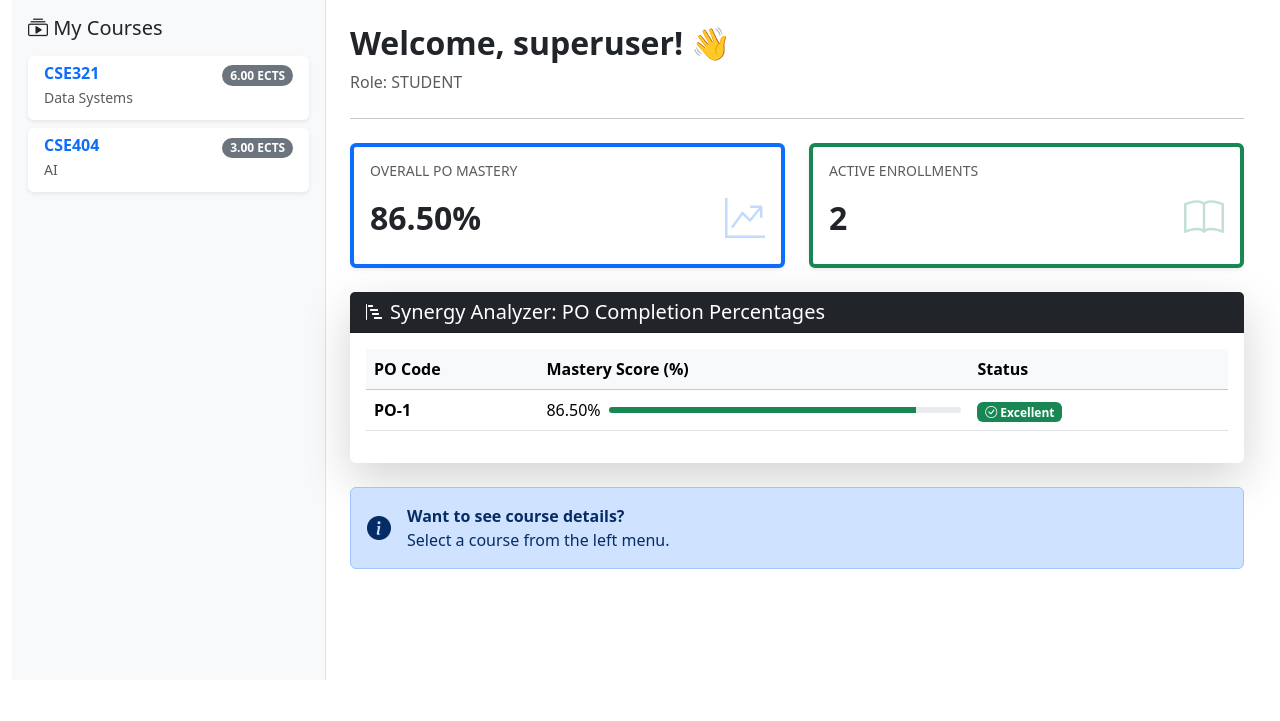
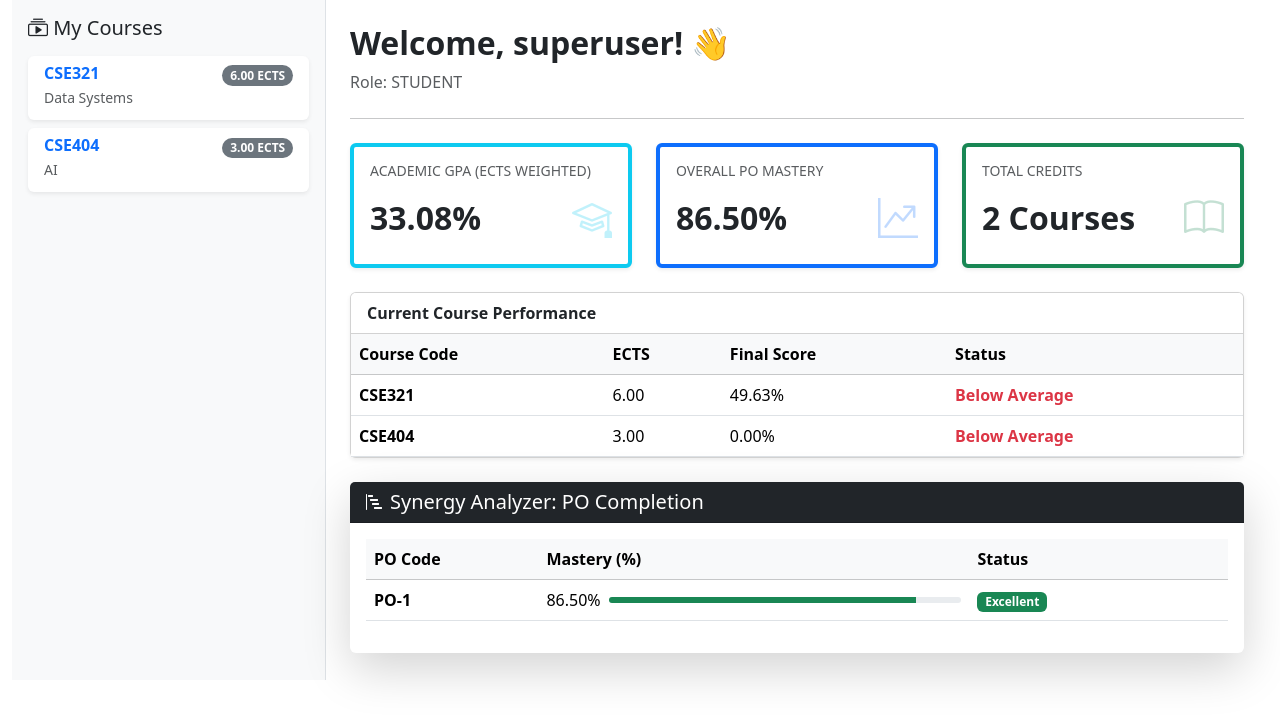
Before and after one commit to Mirket07/Acumie, a Django app: page /grades/dashboard/ in a window 1280 px wide. Shown: the part 56-777 px from the top of the page. Run offline with Django 5.2, Linux system fonts and the light colour scheme; a user stored in the database is signed in; data comes from the database, SQL or seed files in the repository; parts of the project's set-up code (start-up, migrations or seed data) failed here and were passed over.

Commit message:
Added GPA and Overall Score calculations

```diff
--- a/grades/templates/grades/student_content.html
+++ b/grades/templates/grades/student_content.html
@@ -1,28 +1,32 @@
 <div class="row mb-4">
-  <div class="col-md-6">
+  <div class="col-md-4">
+    <div class="card shadow-sm border-start border-info border-4 h-100">
+      <div class="card-body">
+        <h6 class="card-title text-muted text-uppercase small">Academic GPA (ECTS Weighted)</h6>
+        <div class="d-flex align-items-center">
+            <h1 class="display-6 fw-bold mb-0 me-3">{{ overall_gpa|floatformat:2 }}%</h1>
+            <i class="bi bi-mortarboard fs-1 text-info opacity-25 ms-auto"></i>
+        </div>
+      </div>
+    </div>
+  </div>
+  <div class="col-md-4">
     <div class="card shadow-sm border-start border-primary border-4 h-100">
       <div class="card-body">
         <h6 class="card-title text-muted text-uppercase small">Overall PO Mastery</h6>
         <div class="d-flex align-items-center">
-            <h1 class="display-6 fw-bold mb-0 me-3">
-              {% if average_po_score and average_po_score != "N/A" %}
-                  {{ average_po_score }}%
-              {% else %}
-                  0.00%
-              {% endif %}
-            </h1>
+            <h1 class="display-6 fw-bold mb-0 me-3">{% if average_po_score and average_po_score != "N/A" %}{{ average_po_score }}%{% else %}0.00%{% endif %}</h1>
             <i class="bi bi-graph-up-arrow fs-1 text-primary opacity-25 ms-auto"></i>
         </div>
       </div>
     </div>
   </div>
-
-  <div class="col-md-6">
+  <div class="col-md-4">
     <div class="card shadow-sm border-start border-success border-4 h-100">
       <div class="card-body">
-        <h6 class="card-title text-muted text-uppercase small">Active Enrollments</h6>
+        <h6 class="card-title text-muted text-uppercase small">Total Credits</h6>
         <div class="d-flex align-items-center">
-            <h1 class="display-6 fw-bold mb-0 me-3">{{ total_courses }}</h1>
+            <h1 class="display-6 fw-bold mb-0 me-3">{{ total_courses }} Courses</h1>
             <i class="bi bi-book fs-1 text-success opacity-25 ms-auto"></i>
         </div>
       </div>
@@ -30,24 +34,34 @@
   </div>
 </div>
 
+<div class="card shadow-sm mb-4">
+  <div class="card-header bg-white fw-bold">Current Course Performance</div>
+  <div class="card-body p-0">
+    <table class="table table-hover mb-0">
+      <thead class="table-light">
+        <tr><th>Course Code</th><th>ECTS</th><th>Final Score</th><th>Status</th></tr>
+      </thead>
+      <tbody>
+        {% for res in course_results %}
+        <tr>
+          <td class="fw-bold">{{ res.code }}</td>
+          <td>{{ res.ects }}</td>
+          <td>{{ res.score|floatformat:2 }}%</td>
+          <td>{% if res.score >= 50 %}<span class="text-success fw-bold">Passing</span>{% else %}<span class="text-danger fw-bold">Below Average</span>{% endif %}</td>
+        </tr>
+        {% endfor %}
+      </tbody>
+    </table>
+  </div>
+</div>
+
 <div class="card shadow-lg border-0 mb-4">
-  <div class="card-header bg-dark text-white d-flex align-items-center">
-      <i class="bi bi-bar-chart-steps me-2"></i>
-      <h5 class="mb-0">Synergy Analyzer: PO Completion Percentages</h5>
-  </div>
+  <div class="card-header bg-dark text-white d-flex align-items-center"><i class="bi bi-bar-chart-steps me-2"></i><h5 class="mb-0">Synergy Analyzer: PO Completion</h5></div>
   <div class="card-body">
-    {% if info_message %}
-      <div class="alert alert-warning mb-0"><i class="bi bi-exclamation-triangle"></i> {{ info_message }}</div>
-    {% elif po_scores %}
+    {% if po_scores %}
       <div class="table-responsive">
         <table class="table table-hover align-middle">
-          <thead class="table-light">
-              <tr>
-                  <th style="width: 20%;">PO Code</th>
-                  <th style="width: 50%;">Mastery Score (%)</th>
-                  <th style="width: 30%;">Status</th>
-              </tr>
-          </thead>
+          <thead class="table-light"><tr><th style="width: 20%;">PO Code</th><th style="width: 50%;">Mastery (%)</th><th style="width: 30%;">Status</th></tr></thead>
           <tbody>
             {% for po_code, score in po_scores.items %}
               <tr>
@@ -55,40 +69,15 @@
                 <td>
                     <div class="d-flex align-items-center">
                         <span class="me-2">{{ score|floatformat:2 }}%</span>
-                        <div class="progress flex-grow-1" style="height: 6px;">
-                            <div class="progress-bar {% if score >= 80 %}bg-success{% elif score >= 60 %}bg-warning{% else %}bg-danger{% endif %}"
-                                 role="progressbar"
-                                 style="width: {{ score|floatformat:0 }}%"></div>
-                        </div>
+                        <div class="progress flex-grow-1" style="height: 6px;"><div class="progress-bar {% if score >= 80 %}bg-success{% elif score >= 60 %}bg-warning{% else %}bg-danger{% endif %}" role="progressbar" style="width: {{ score|floatformat:0 }}%"></div></div>
                     </div>
                 </td>
-                <td>
-                  {% if score >= 80 %}
-                    <span class="badge bg-success"><i class="bi bi-check-circle"></i> Excellent</span>
-                  {% elif score >= 60 %}
-                    <span class="badge bg-warning text-dark"><i class="bi bi-dash-circle"></i> Good</span>
-                  {% else %}
-                    <span class="badge bg-danger"><i class="bi bi-exclamation-circle"></i> Needs Work</span>
-                  {% endif %}
-                </td>
+                <td>{% if score >= 80 %}<span class="badge bg-success">Excellent</span>{% elif score >= 60 %}<span class="badge bg-warning text-dark">Good</span>{% else %}<span class="badge bg-danger">Needs Work</span>{% endif %}</td>
               </tr>
             {% endfor %}
           </tbody>
         </table>
       </div>
-    {% else %}
-      <div class="text-center py-4 text-muted">
-          <i class="bi bi-inbox fs-1 d-block mb-2"></i>
-          <p>No PO data available yet.</p>
-      </div>
-    {% endif %}
+    {% else %}<p class="text-center py-4 text-muted">No PO data available yet.</p>{% endif %}
   </div>
 </div>
-
-<div class="alert alert-primary d-flex align-items-center">
-    <i class="bi bi-info-circle-fill fs-4 me-3"></i>
-    <div>
-        <strong>Want to see course details?</strong>
-        <br>Select a course from the left menu.
-    </div>
-</div>
--- a/grades/views.py
+++ b/grades/views.py
@@ -1,66 +1,49 @@
 from django.shortcuts import render
 from django.contrib.auth.decorators import login_required
+from django.db.models import Avg
+from decimal import Decimal
 from courses.models import Course
 from .models import Grade
-from .utils import calculate_weighted_po_score
-
+from .utils import calculate_weighted_po_score, calculate_course_grade
 
 @login_required
 def grade_dashboard_view(request):
     user = request.user
     role = getattr(user, "role", "").upper() if hasattr(user, "role") else ""
-
     context = {
         "user_name": user.get_full_name() or user.username,
         "user_role": role,
     }
-
     if user.is_staff or user.is_superuser:
         courses_qs = Course.objects.all().order_by("code")
     elif role == "INSTRUCTOR":
         courses_qs = Course.objects.filter(instructor=user).order_by("code")
     else:
-        courses_qs = Course.objects.filter(
-            enrollments__student=user
-        ).distinct().order_by("code")
-
+        courses_qs = Course.objects.filter(enrollments__student=user).distinct().order_by("code")
     context["courses"] = courses_qs
     context["total_courses"] = courses_qs.count()
-
     if role == "STUDENT":
         context["is_student"] = True
-
+        course_results = []
+        total_weighted_points = Decimal("0.00")
+        total_ects = Decimal("0.00")
+        for course in courses_qs:
+            course_final_score = calculate_course_grade(user, course)
+            course_results.append({'code': course.code, 'title': course.title, 'ects': course.ects_credit, 'score': course_final_score})
+            total_weighted_points += (course_final_score * Decimal(str(course.ects_credit)))
+            total_ects += Decimal(str(course.ects_credit))
+        context["course_results"] = course_results
+        context["overall_gpa"] = (total_weighted_points / total_ects) if total_ects > 0 else 0
         try:
             po_scores = calculate_weighted_po_score(student_id=user.id) or {}
         except Exception:
             po_scores = {}
-
         context["po_scores"] = po_scores
-        context["average_po_score"] = (
-            f"{sum(po_scores.values()) / len(po_scores):.2f}"
-            if po_scores else "N/A"
-        )
-
-        if not po_scores:
-            context["info_message"] = (
-                "No grades or PO contribution data found to calculate Synergy Score."
-            )
-
-    if role == "INSTRUCTOR":
-        context["is_instructor"] = True
-        context["message"] = "Instructor dashboard features will be added here."
-
-    if role == "DEPT_HEAD":
-        context["is_dept_head"] = True
-        context["message"] = "Department Head reporting features will be added here."
-
+        context["average_po_score"] = (f"{sum(po_scores.values()) / len(po_scores):.2f}" if po_scores else "N/A")
     return render(request, "grades/dashboard.html", context)
-
 
 @login_required
 def all_grades_average_view(request):
-    avg_score = Grade.objects.aggregate(avg_mastery=Grade.objects.all().values("lo_mastery_score"))["avg_mastery"]
-    context = {
-        "average": f"{avg_score:.2f}" if avg_score is not None else "0.00"
-    }
+    avg_score = Grade.objects.aggregate(avg_score=Avg('score_percentage'))['avg_score']
+    context = {"average": f"{avg_score:.2f}" if avg_score is not None else "0.00"}
     return render(request, "grades/all_grades_average.html", context)
```
Also changed, not shown: grades/utils.py (+13 -66 lines).
